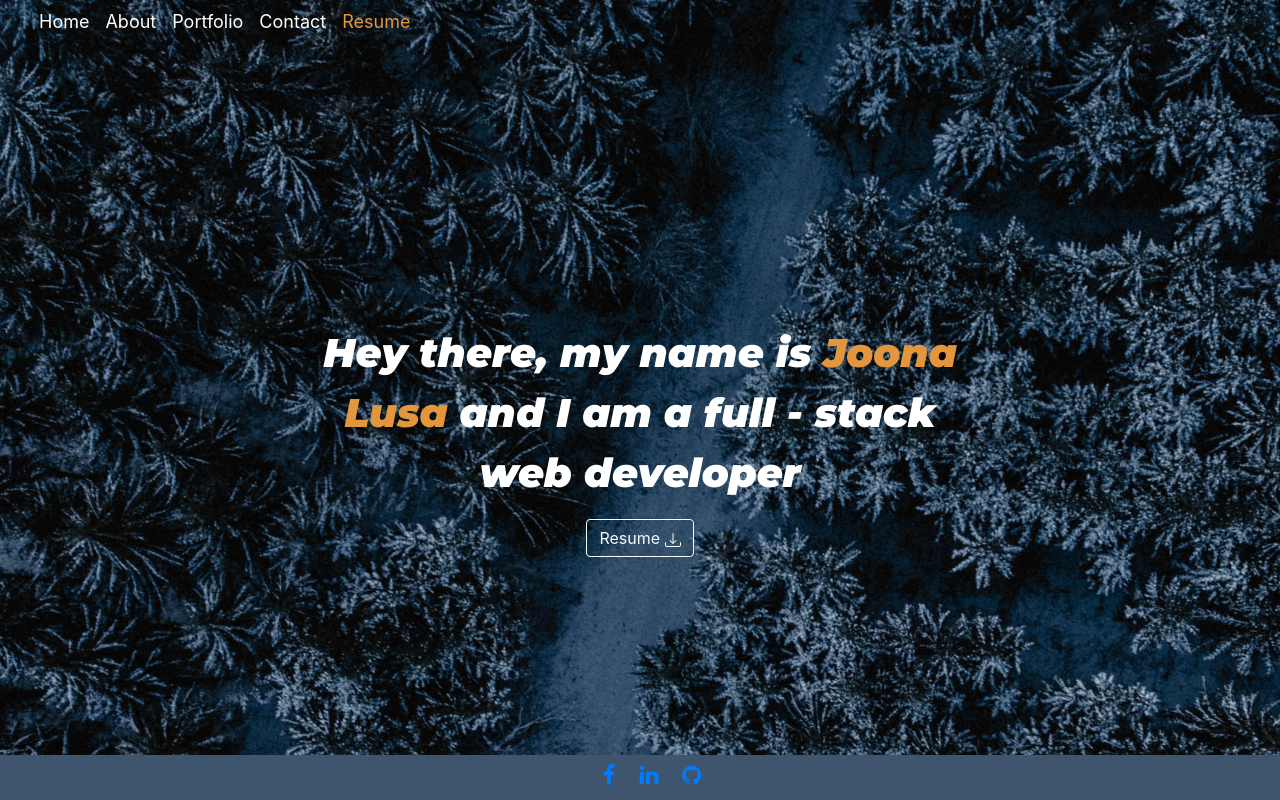
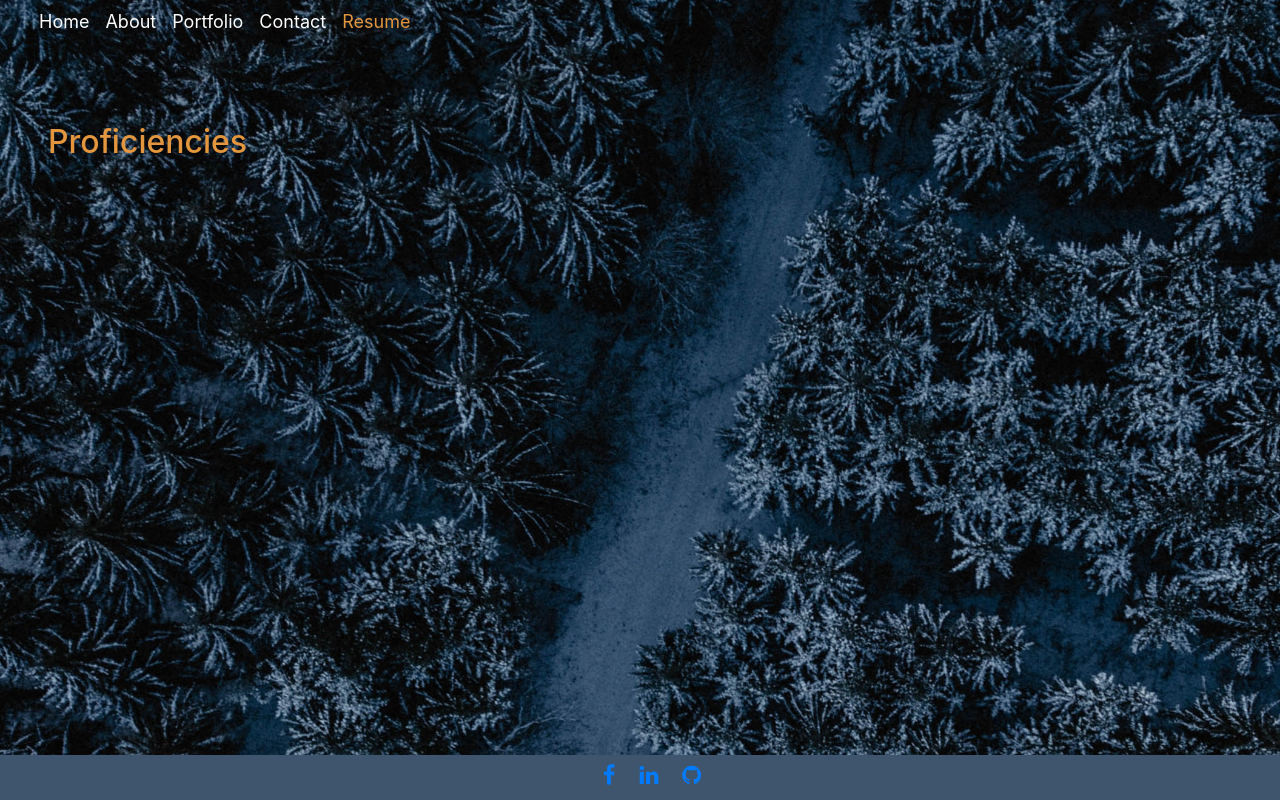
Before and after one commit to jlusa101/web-folio, a React (Create React App) app: page / in a window 1280 px wide. Both pictures are taken after a click on the element "Resume". Built offline with nearby package versions, Linux system fonts and the light colour scheme.

Commit message:
made the website publishable on github

```diff
--- a/src/App.js
+++ b/src/App.js
@@ -5,6 +5,7 @@ import LandingPage from './components/LandingPage';
 import Footer from './components/Footer';
 import Contact from './components/Contact';
 import About from './components/About'
+import Resume from './components/Resume'
 
 function App() {
 
@@ -28,7 +29,7 @@ function App() {
         {/* {currOption === navOptions[0] ? <About /> : <LandingPage /> } */}
         {/* {currOption === navOptions[1] ? <Portfolio /> : <LandingPage /> } */}
         {/* {currOption === navOptions[2] ? <Contact /> : <LandingPage /> } */}
-          {currOption === navOptions[0] ? <About /> : currOption === navOptions[1] ? <LandingPage /> : currOption === navOptions[2] ? <Contact /> : <LandingPage /> }
+          {currOption === navOptions[0] ? <About /> : currOption === navOptions[1] ? <LandingPage /> : currOption === navOptions[2] ? <Contact /> : currOption === navOptions[3] ? <Resume /> : <LandingPage /> }
         </main>
         <Footer />
       </div>
--- /dev/null
+++ b/src/components/Resume/index.js
@@ -0,0 +1,11 @@
+import React from 'react';
+
+function Resume() {
+    return (
+        <section id="resume" className="title about mx-5">
+            <h2>Proficiencies</h2>
+        </section>
+    )
+}
+
+export default Resume;
```
Also changed, not shown: package.json (+7 -1 lines), 1 other file (tests, documents, lock files or other folders).
